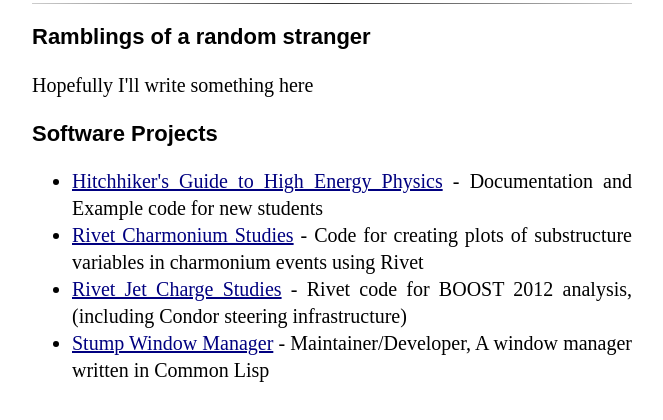
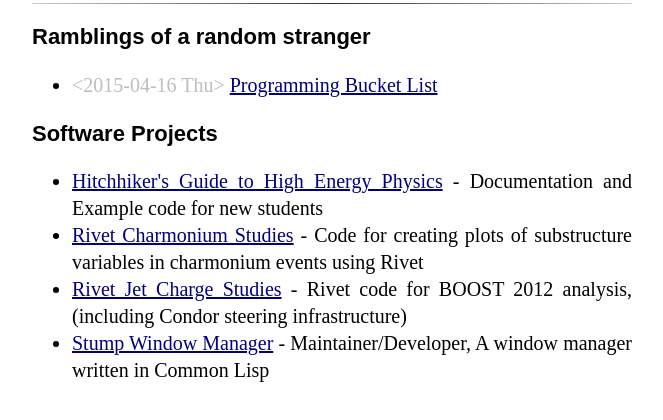
Before and after one commit to dmb2/dmb2.github.io, a plain HTML site: page index.html in a window 1280 px wide. Shown: the part 128-548 px from the top of the page, without its empty margins (308-971 px from the left). Drawn offline with Linux system fonts and the light colour scheme; a web font is replaced by a local one.

Commit message:
Added bucket list post

```diff
--- a/index.html
+++ b/index.html
@@ -4,7 +4,7 @@
 <html xmlns="http://www.w3.org/1999/xhtml" lang="en" xml:lang="en">
 <head>
 <title>Down the Rabbit Hole</title>
-<!-- 03/13/2015 -->
+<!-- 04/16/2015 -->
 <meta  http-equiv="Content-Type" content="text/html;charset=utf-8" />
 <meta  name="generator" content="Org-mode" />
 <meta  name="author" content="David Bjergaard" />
@@ -143,9 +143,10 @@
 <div id="outline-container-sec-1" class="outline-2">
 <h2 id="sec-1">Ramblings of a random stranger</h2>
 <div class="outline-text-2" id="text-1">
-<p>
-Hopefully I'll write something here
-</p>
+<ul class="org-ul">
+<li><span class="timestamp-wrapper"><span class="timestamp">&lt;2015-04-16 Thu&gt;</span></span> <a href="posts/bucket-list.html">Programming Bucket List</a>
+</li>
+</ul>
 </div>
 </div>
 <div id="outline-container-sec-2" class="outline-2">
```
Also changed, not shown: 1 other file.
